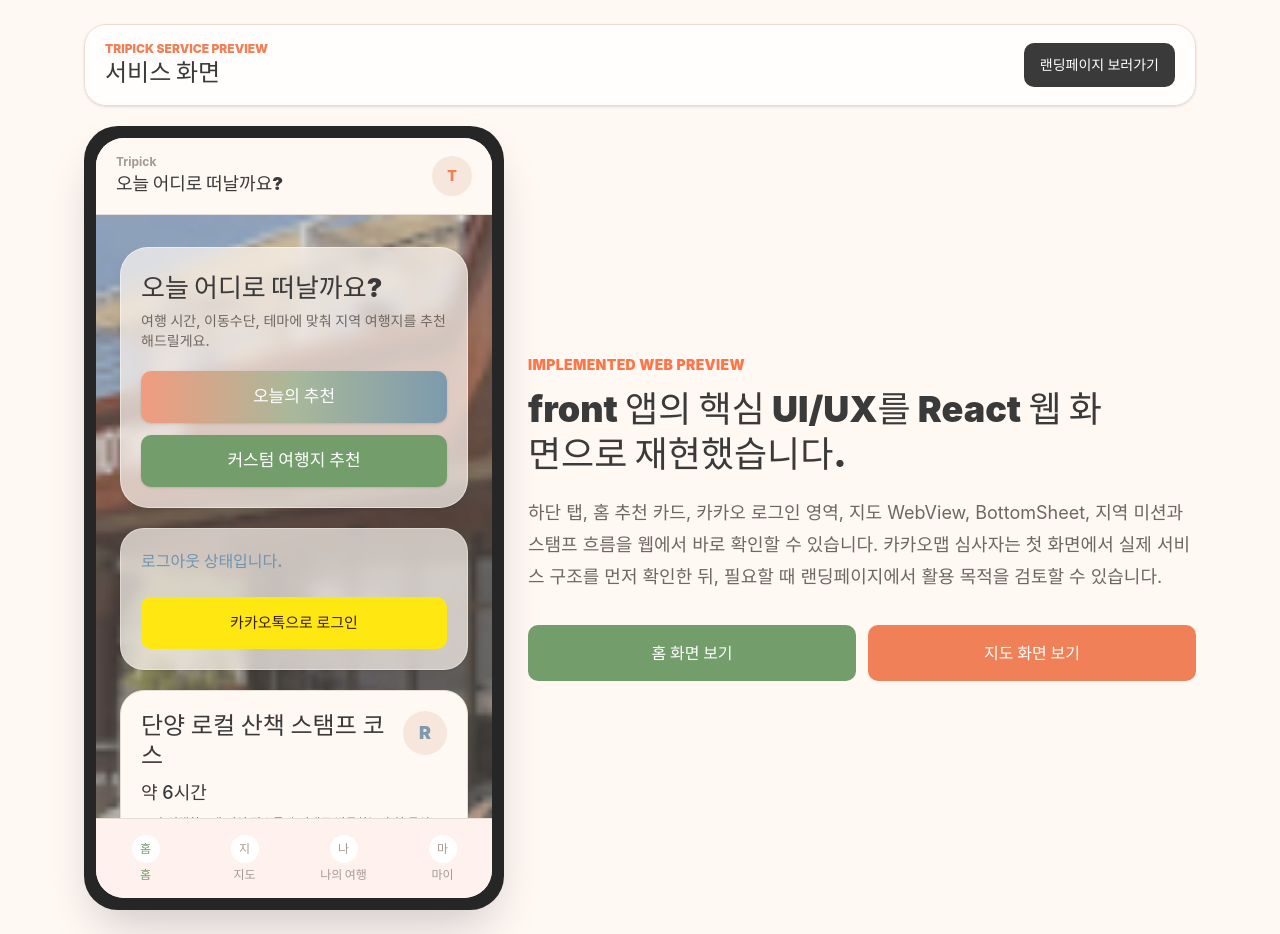
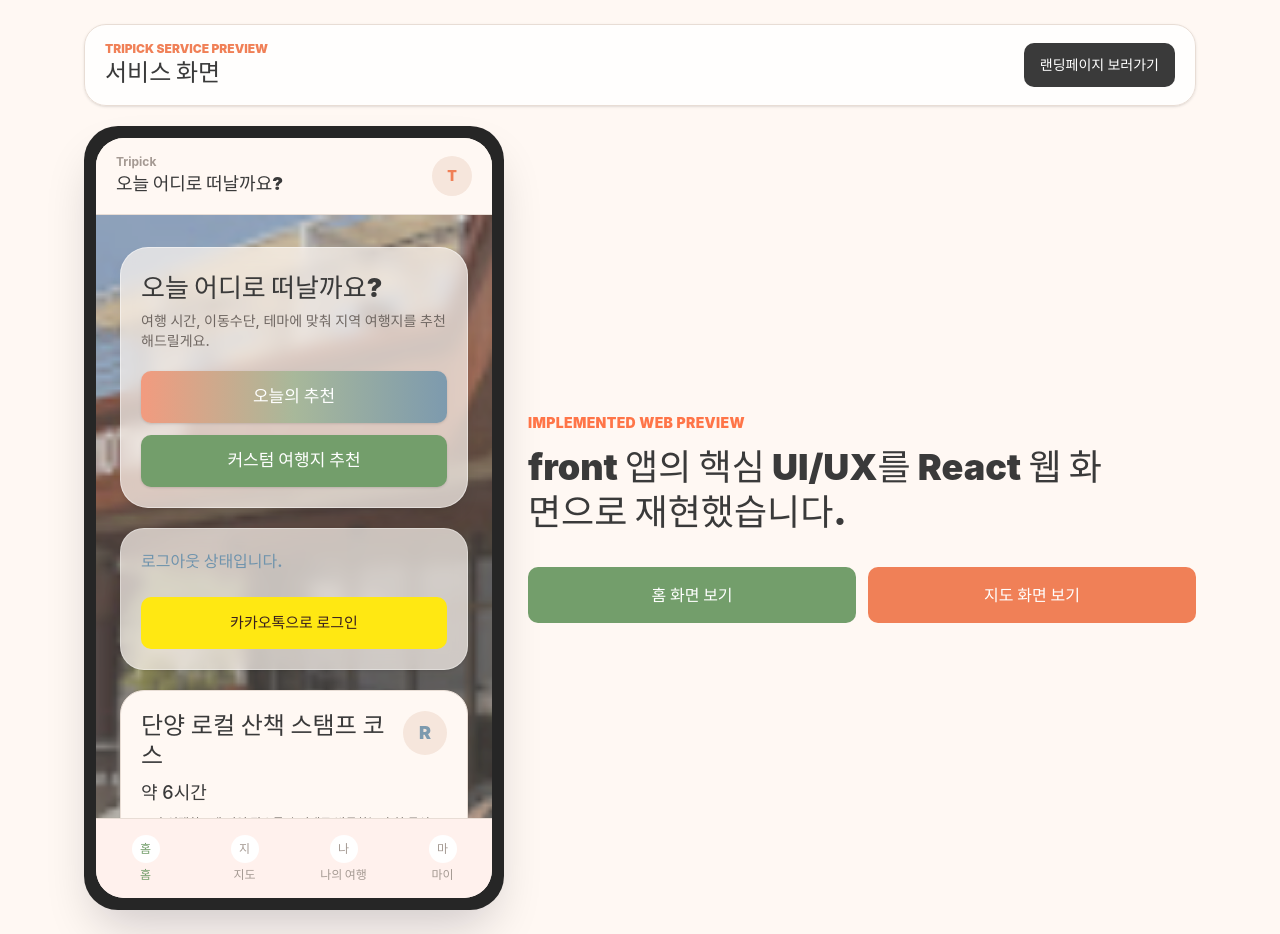
Before and after one commit to CapstoneDesignAI/kakaoMAP, a React (Vite) app: page / in a window 1280 px wide. Built offline with nearby package versions, Linux system fonts and the light colour scheme.

Commit message:
Remove service preview description

```diff
--- a/src/App.tsx
+++ b/src/App.tsx
@@ -415,12 +415,6 @@ function ServiceExperience({ onBack }: { onBack: () => void }) {
             <h2 className="mt-3 max-w-xl text-4xl font-black leading-tight">
               front 앱의 핵심 UI/UX를 React 웹 화면으로 재현했습니다.
             </h2>
-            <p className="mt-5 max-w-2xl text-lg leading-8 text-[#6F6762]">
-              하단 탭, 홈 추천 카드, 카카오 로그인 영역, 지도 WebView,
-              BottomSheet, 지역 미션과 스탬프 흐름을 웹에서 바로 확인할 수
-              있습니다. 카카오맵 심사자는 첫 화면에서 실제 서비스 구조를 먼저
-              확인한 뒤, 필요할 때 랜딩페이지에서 활용 목적을 검토할 수 있습니다.
-            </p>
             <div className="mt-8 grid gap-3 sm:grid-cols-2">
               <button
                 className="rounded-[10px] bg-[#739E6B] px-5 py-4 font-bold text-white"
```
